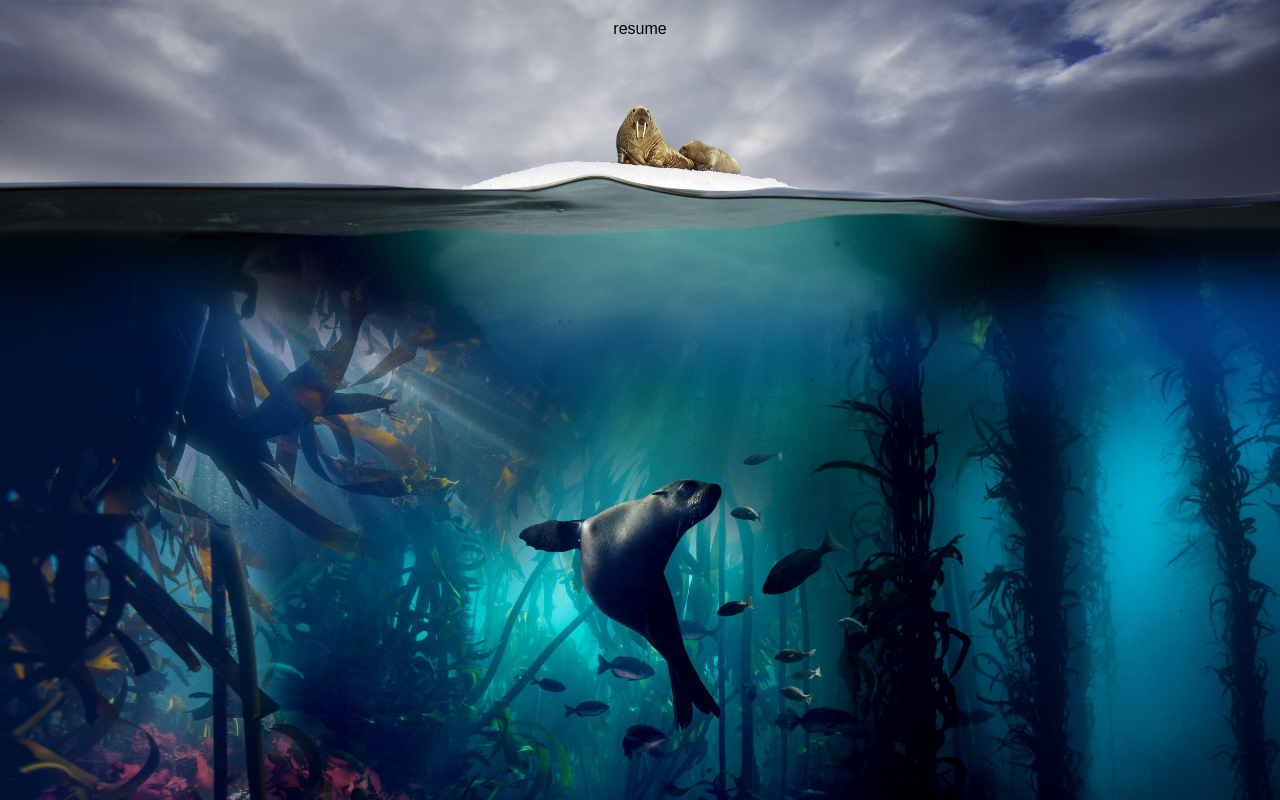
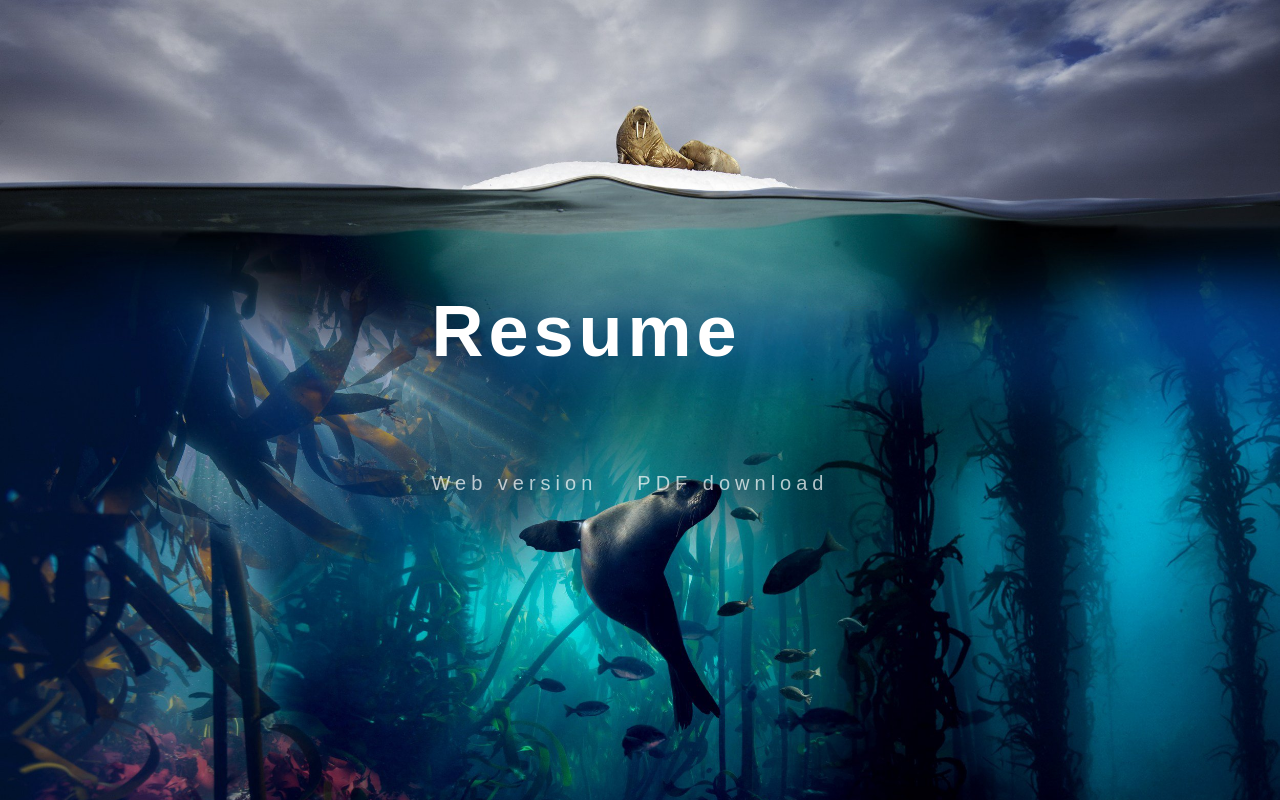
Before and after one commit to pureliumy/TempBlog, a Vue app: page /resume in a window 1280 px wide. Built offline with nearby package versions, Linux system fonts and the light colour scheme; a web font is replaced by a local one.

Commit message:
resume page

```diff
--- a/package.json
+++ b/package.json
@@ -1,6 +1,6 @@
 {
   "name": "liumy",
-  "version": "1.1.1",
+  "version": "1.1.2",
   "description": "Liumy's here",
   "author": "pureliumy",
   "private": true,
--- a/src/App.vue
+++ b/src/App.vue
@@ -78,6 +78,7 @@ var {
 html {
   font-family: 'Averia Libre', 'Cutive Mono', Arial, Helvetica, sans-serif;
   height: 100%;
+  background-color: rgba(5, 5, 40);
 }
 
 body {
--- a/src/components/home.vue
+++ b/src/components/home.vue
@@ -88,6 +88,7 @@ li:hover a {
   padding: 16px;
   margin-left: -16px;
   background: rgba(0, 0, 0, .2);
+  background-clip: padding-box;
   letter-spacing: 2px;
 }
 
--- a/src/components/resume.vue
+++ b/src/components/resume.vue
@@ -1,5 +1,66 @@
 <template>
   <div class="resume">
-      resume
+    <h1><router-link tag="a" to="/resume">
+        Resume
+      </router-link></h1>
+    <div class="wrap">
+      <ul>
+        <li>
+          <a href="#">Web version</a>
+        </li>
+        <li>
+          <a href="#">PDF download</a>
+        </li>
+      </ul>
+    </div>
   </div>
 </template>
+
+<style>
+.resume {
+  height: 100%;
+  display: flex;
+  flex-flow: column nowrap;
+  justify-content: center;
+  color: #fff;
+  letter-spacing: 5px;
+}
+
+.resume h1 {
+  margin-bottom: 100px;
+  font-size: 4.5em;
+}
+
+ul {
+  list-style-type: none;
+  padding: 0;
+  margin-left: -20px;
+}
+
+li {
+  display: inline-block;
+  margin: 0 20px 15px;
+  font-size: 20px;
+}
+
+a {
+  color: #111;
+}
+
+.resume h1 a,
+.contact .wrap a {
+  color: #fff;
+}
+
+.resume a {
+  color: rgba(255, 255, 255, .7);
+  text-decoration: none;
+  transition: .3s;
+}
+
+.resume a:hover,
+li:hover a {
+  color: #fff;
+  text-shadow: 2px 2px 3px #222;
+}
+</style>
```
